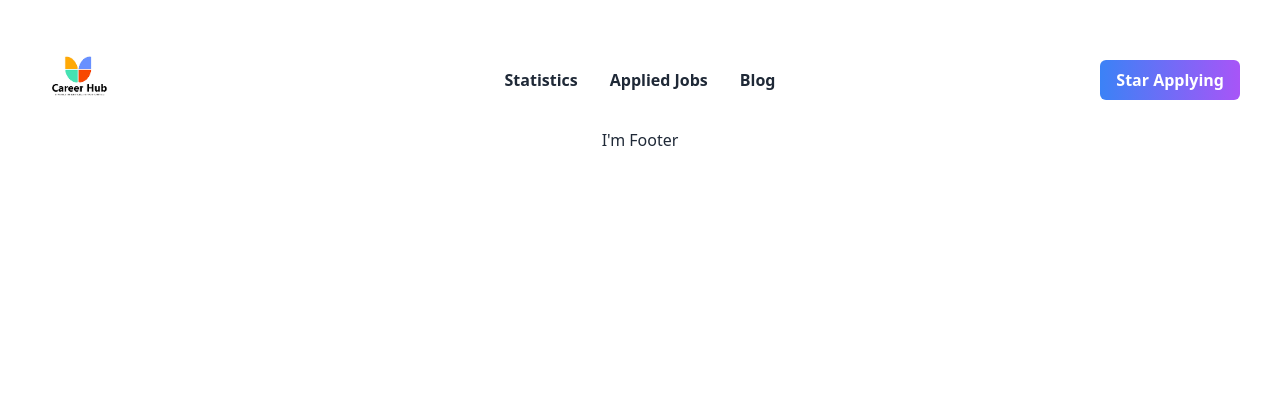
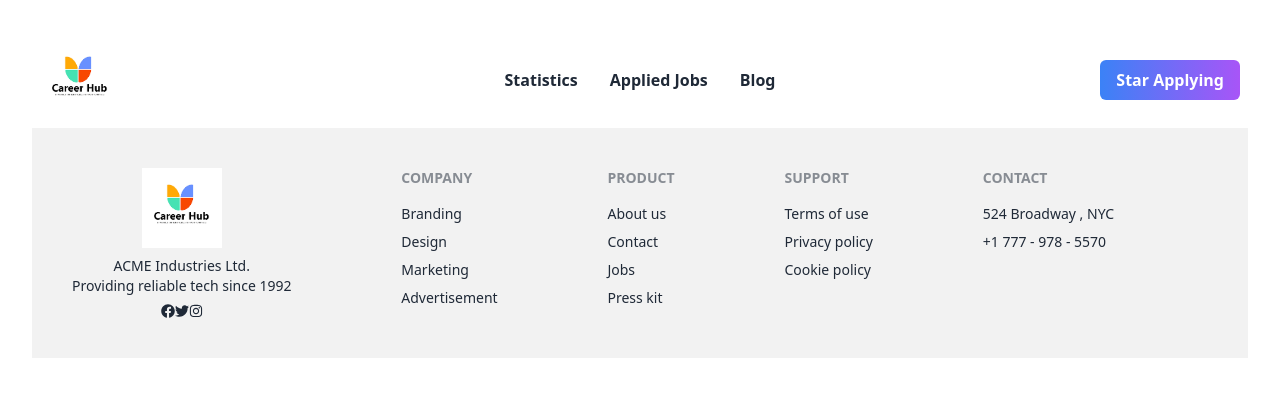
Before and after one commit to Ak-Rakib/Career-hub, a React (Vite) app: page / in a window 1280 px wide. Shown: the top 396 px of the page. Built offline with nearby package versions, Linux system fonts and the light colour scheme.

Commit message:
footer done

```diff
--- a/src/Components/Footer/Footer.jsx
+++ b/src/Components/Footer/Footer.jsx
@@ -1,11 +1,54 @@
-import React from 'react';
+import React from "react";
+import logo from '../../assets/Logo/main-logo.png'
+import { FaFacebook, FaTwitter, FaInstagram } from 'react-icons/fa';
 
 const Footer = () => {
-    return (
+  return (
+    <div>
+      <footer className="footer p-10 bg-base-200 text-base-content">
+        <div className="flex flex-col items-center">
+          <div>
+          <img className="w-20" src={logo} alt="" />
+          </div>
+          <p>
+            ACME Industries Ltd.
+            <br />
+            Providing reliable tech since 1992
+          </p>
+          <div className="flex justify-between">
+            <FaFacebook></FaFacebook>
+            <FaTwitter></FaTwitter>
+            <FaInstagram></FaInstagram>
+          </div>
+        </div>
         <div>
-             <h1>I'm Footer</h1>
+          <span className="footer-title">Company</span>
+          <a className="link link-hover">Branding</a>
+          <a className="link link-hover">Design</a>
+          <a className="link link-hover">Marketing</a>
+          <a className="link link-hover">Advertisement</a>
         </div>
-    );
+        <div>
+          <span className="footer-title">Product</span>
+          <a className="link link-hover">About us</a>
+          <a className="link link-hover">Contact</a>
+          <a className="link link-hover">Jobs</a>
+          <a className="link link-hover">Press kit</a>
+        </div>
+        <div>
+          <span className="footer-title">Support</span>
+          <a className="link link-hover">Terms of use</a>
+          <a className="link link-hover">Privacy policy</a>
+          <a className="link link-hover">Cookie policy</a>
+        </div>
+        <div>
+          <span className="footer-title">Contact</span>
+          <a className="link link-hover">524 Broadway , NYC</a>
+          <a className="link link-hover">+1 777 - 978 - 5570</a>
+        </div>
+      </footer>
+    </div>
+  );
 };
 
 export default Footer;
```
